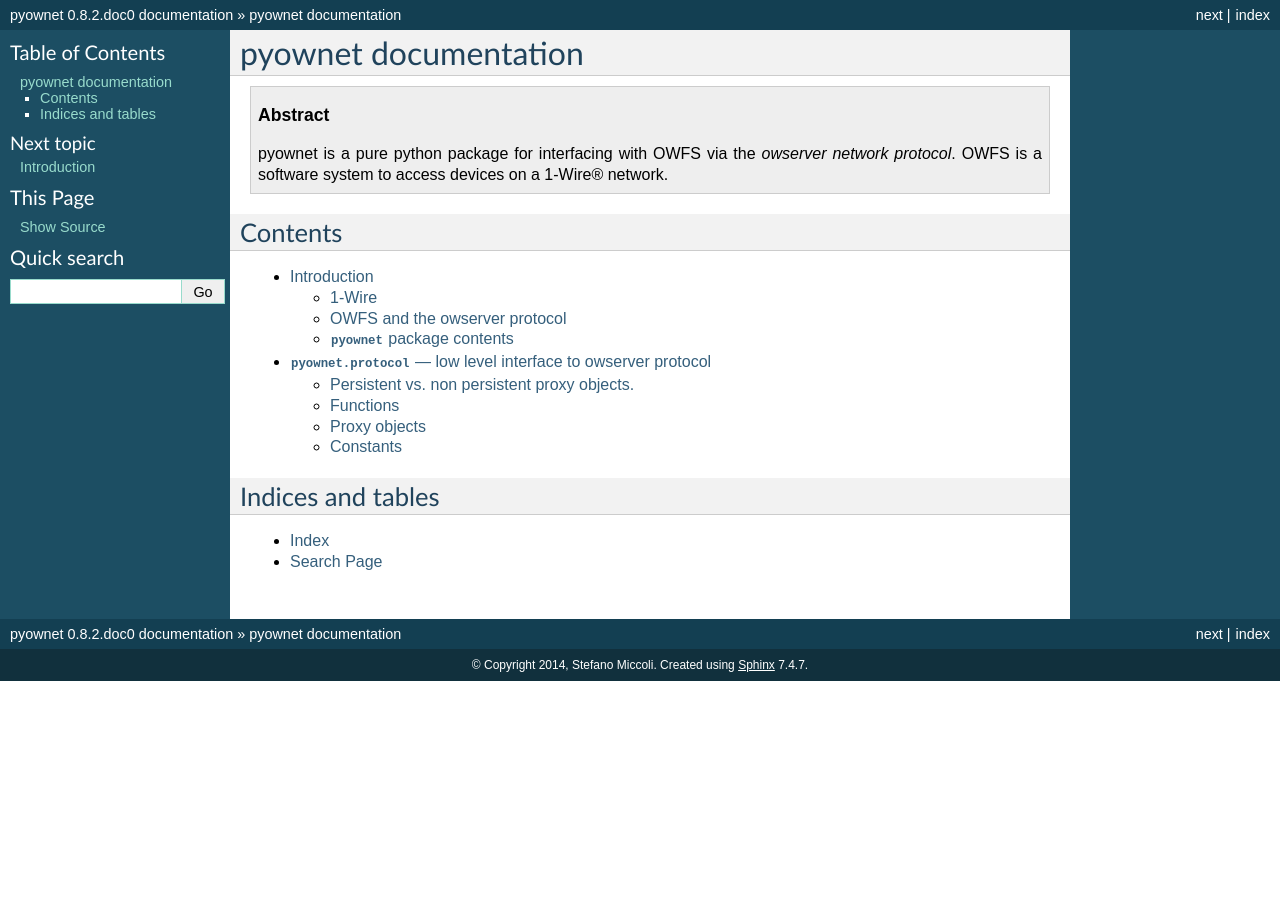
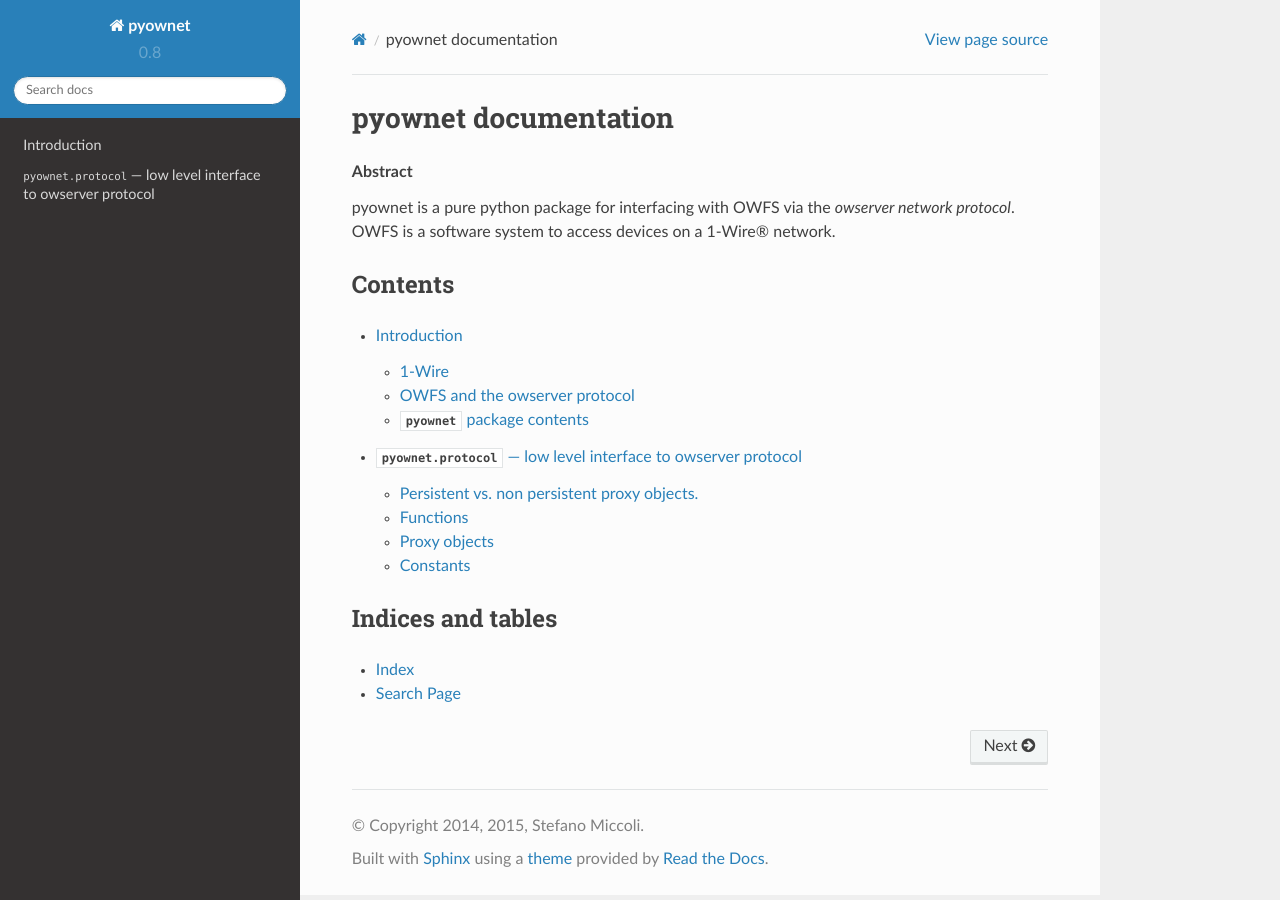
Before and after one commit to miccoli/pyownet, a Sphinx documentation site: the page built from docs/index.rst, in a window 1280 px wide. Built offline with Sphinx 7.4.7 and the Read the Docs theme 2.0.0, drawn with Linux system fonts in a browser that asks for light colours.

Commit message:
sphinx conf updated

```diff
--- a/docs/conf.py
+++ b/docs/conf.py
@@ -1,34 +1,10 @@
 # -*- coding: utf-8 -*-
 #
-# pyownet documentation build configuration file, created by
-# sphinx-quickstart on Mon Oct 13 21:48:32 2014.
-#
-# This file is execfile()d with the current directory set to its
-# containing dir.
-#
-# Note that not all possible configuration values are present in this
-# autogenerated file.
-#
-# All configuration values have a default; values that are commented out
-# serve to show the default.
 
 import sys
 import os
 
-# If extensions (or modules to document with autodoc) are in another directory,
-# add these directories to sys.path here. If the directory is relative to the
-# documentation root, use os.path.abspath to make it absolute, like shown here.
-#sys.path.insert(0, os.path.abspath('.'))
-
 # -- General configuration ------------------------------------------------
-
-# If your documentation needs a minimal Sphinx version, state it here.
-#needs_sphinx = '1.0'
-
-# Add any Sphinx extension module names here, as strings. They can be
-# extensions coming with Sphinx (named 'sphinx.ext.*') or your custom
-# ones.
-extensions = []
 
 # Add any paths that contain templates here, relative to this directory.
 #templates_path = ['_templates/']
@@ -44,110 +20,32 @@
 
 # General information about the project.
 project = u'pyownet'
-copyright = u'2014, Stefano Miccoli'
+copyright = u'2014, 2015, Stefano Miccoli'
 
-# The version info for the project you're documenting, acts as replacement for
-# |version| and |release|, also used in various other places throughout the
-# built documents.
-#
 # The short X.Y version.
 version = '0.8'
 # The full version, including alpha/beta/rc tags.
-release = '0.8.2.doc0'
+release = '0.8.2.1'
 
-# The language for content autogenerated by Sphinx. Refer to documentation
-# for a list of supported languages.
-#language = None
+# The language for content autogenerated by Sphinx.
+language = 'en'
 
-# There are two options for replacing |today|: either, you set today to some
-# non-false value, then it is used:
-#today = ''
-# Else, today_fmt is used as the format for a strftime call.
-#today_fmt = '%B %d, %Y'
-
-# List of patterns, relative to source directory, that match files and
-# directories to ignore when looking for source files.
 exclude_patterns = ['_build']
-
-# The reST default role (used for this markup: `text`) to use for all
-# documents.
-#default_role = None
-
-# If true, '()' will be appended to :func: etc. cross-reference text.
-#add_function_parentheses = True
-
-# If true, the current module name will be prepended to all description
-# unit titles (such as .. function::).
-#add_module_names = True
-
-# If true, sectionauthor and moduleauthor directives will be shown in the
-# output. They are ignored by default.
-#show_authors = False
 
 # The name of the Pygments (syntax highlighting) style to use.
 pygments_style = 'sphinx'
 
-# A list of ignored prefixes for module index sorting.
-#modindex_common_prefix = []
-
-# If true, keep warnings as "system message" paragraphs in the built documents.
-#keep_warnings = False
-
-
 # -- Options for HTML output ----------------------------------------------
 
-# The theme to use for HTML and HTML Help pages.  See the documentation for
-# a list of builtin themes.
-html_theme = 'classic'
-
-# Theme options are theme-specific and customize the look and feel of a theme
-# further.  For a list of options available for each theme, see the
-# documentation.
+# The theme to use for HTML and HTML Help pages.
+html_theme = 'sphinx_rtd_theme'
 #html_theme_options = {}
 
-# Add any paths that contain custom themes here, relative to this directory.
-#html_theme_path = []
-
-# The name for this set of Sphinx documents.  If None, it defaults to
-# "<project> v<release> documentation".
-#html_title = None
-
-# A shorter title for the navigation bar.  Default is the same as html_title.
-#html_short_title = None
-
-# The name of an image file (relative to this directory) to place at the top
-# of the sidebar.
-#html_logo = None
-
-# The name of an image file (within the static path) to use as favicon of the
-# docs.  This file should be a Windows icon file (.ico) being 16x16 or 32x32
-# pixels large.
-#html_favicon = None
-
-# Add any paths that contain custom static files (such as style sheets) here,
-# relative to this directory. They are copied after the builtin static files,
-# so a file named "default.css" will overwrite the builtin "default.css".
 #html_static_path = ['_static/']
 
-# Add any extra paths that contain custom files (such as robots.txt or
-# .htaccess) here, relative to this directory. These files are copied
-# directly to the root of the documentation.
-#html_extra_path = []
-
-# If not '', a 'Last updated on:' timestamp is inserted at every page bottom,
-# using the given strftime format.
-#html_last_updated_fmt = '%b %d, %Y'
-
-# If true, SmartyPants will be used to convert quotes and dashes to
+# SmartyPants will be used to convert quotes and dashes to
 # typographically correct entities.
-#html_use_smartypants = True
-
-# Custom sidebar templates, maps document names to template names.
-#html_sidebars = {}
-
-# Additional templates that should be rendered to pages, maps page names to
-# template names.
-#html_additional_pages = {}
+html_use_smartypants = True
 
 # If false, no module index is generated.
 html_domain_indices = False
@@ -160,20 +58,6 @@
 
 # If true, links to the reST sources are added to the pages.
 #html_show_sourcelink = True
-
-# If true, "Created using Sphinx" is shown in the HTML footer. Default is True.
-#html_show_sphinx = True
-
-# If true, "(C) Copyright ..." is shown in the HTML footer. Default is True.
-#html_show_copyright = True
-
-# If true, an OpenSearch description file will be output, and all pages will
-# contain a <link> tag referring to it.  The value of this option must be the
-# base URL from which the finished HTML is served.
-#html_use_opensearch = ''
-
-# This is the file name suffix for HTML files (e.g. ".xhtml").
-#html_file_suffix = None
 
 # Output file base name for HTML help builder.
 htmlhelp_basename = 'pyownetdoc'
```
